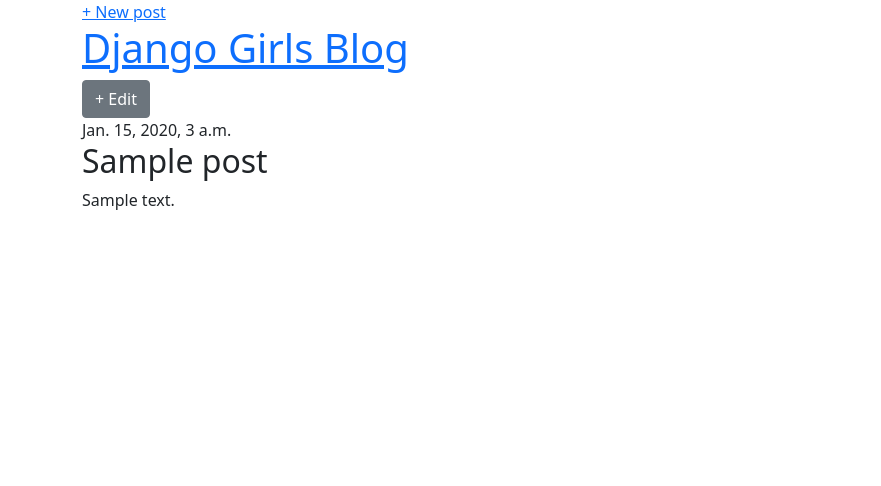
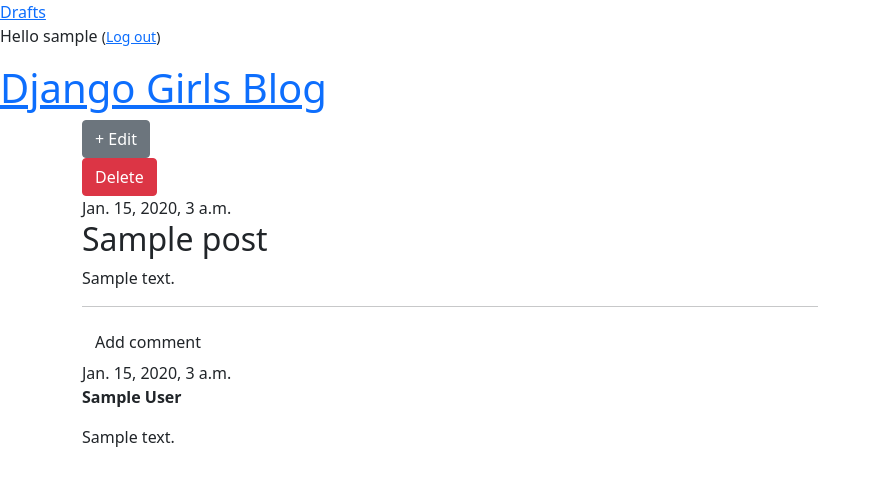
Before and after one commit to BenjNall/my-first-blog, a Django app: page /post/1/ in a window 1280 px wide. Shown: the top 486 px of the page, without its empty margins (0-881 px from the left). Run offline with Django 4.2, Linux system fonts and the light colour scheme; a user stored in the database is signed in; tables that the repository leaves empty hold one stand-in row (values such as "Sample post").

Commit message:
added delete publish, unpublished view, login security, and comments

```diff
--- a/blog/models.py
+++ b/blog/models.py
@@ -16,3 +16,20 @@
 
     def __str__(self):
         return self.title
+
+    def approved_comments(self):
+        return self.comments.filter(approved_comment=True)
+
+class Comment(models.Model):
+    post = models.ForeignKey('blog.Post', on_delete=models.CASCADE, related_name='comments')
+    author = models.CharField(max_length=200)
+    text = models.TextField()
+    created_date = models.DateTimeField(default=timezone.now)
+    approved_comment = models.BooleanField(default=False)
+
+    def approve(self):
+        self.approved_comment = True
+        self.save()
+
+    def __str__(self):
+        return self.text
--- a/blog/templates/blog/base.html
+++ b/blog/templates/blog/base.html
@@ -8,23 +8,24 @@
         <link rel="stylesheet" href="{% static 'css/blog.css' %}">
     </head>
     <body>
-        <header class="page-header">
-          <div class="container">
+        <div class="page-header">
             {% if user.is_authenticated %}
-                <a href="{% url 'post_new' %}" class="top-menu">
-                    + New post
-                </a>
+                <a href="{% url 'post_draft_list' %}" class="top-menu">Drafts</span></a>
+                <a href="{% url 'post_new' %}" class="top-menu"><span class="glyphicon glyphicon-plus"></span></a>
+                <a href="{% url 'post_draft_list' %}" class="top-menu"><span class="glyphicon glyphicon-edit"></span></a>
+                <p class="top-menu">Hello {{ user.username }} <small>(<a href="{% url 'logout' %}">Log out</a>)</small></p>
+            {% else %}
+                <a href="{% url 'login' %}" class="top-menu"><span class="glyphicon glyphicon-lock"></span></a>
             {% endif %}
-              <h1><a href="/">Django Girls Blog</a></h1>
-          </div>
-        </header>
-        <main class="container">
+            <h1><a href="/">Django Girls Blog</a></h1>
+        </div>
+        <div class="content container">
             <div class="row">
-                <div class="col">
+                <div class="col-md-8">
                 {% block content %}
                 {% endblock %}
                 </div>
             </div>
-        </main>
+        </div>
     </body>
 </html>
--- a/blog/templates/blog/post_detail.html
+++ b/blog/templates/blog/post_detail.html
@@ -7,14 +7,46 @@
                 <a class="btn btn-secondary" href="{% url 'post_edit' pk=post.pk %}">
                      + Edit
                 </a>
+                <form method="POST" action="{% url 'post_remove' pk=post.pk %}" class="post-form">{% csrf_token %}
+                    <button type="submit" class="post btn btn-danger" name="delete">
+                    Delete
+                    </button>
+                </form>
        {% endif %}
         </aside>
         {% if post.published_date %}
-            <time class="date">
-                {{ post.published_date }}
-            </time>
-        {% endif %}
+        <div class="date">
+            {{ post.published_date }}
+        </div>
+        {% else %}
+            <form method="POST" action="{% url 'post_publish' pk=post.pk %}" class="post-form">{% csrf_token %}
+                <button type="submit" class="post btn btn-secondary" name="publish">Publish</button>
+            </form>
+    {% endif %}
         <h2>{{ post.title }}</h2>
         <p>{{ post.text|linebreaksbr }}</p>
     </article>
+    <hr>
+    <a class="btn btn-default" href="{% url 'add_comment_to_post' pk=post.pk %}">Add comment</a>
+    {% for comment in post.comments.all %}
+    {% if user.is_authenticated or comment.approved_comment %}
+    <div class="comment">
+        <div class="date">
+            {{ comment.created_date }}
+            {% if not comment.approved_comment %}
+                <a class="btn btn-default" href="{% url 'comment_remove' pk=comment.pk %}">
+                   {% include './icons/hand-thumbs-down.svg' %}
+                </a>
+                <a class="btn btn-default" href="{% url 'comment_approve' pk=comment.pk %}">
+                   {% include './icons/hand-thumbs-up.svg' %}
+                </a>
+            {% endif %}
+        </div>
+        <strong>{{ comment.author }}</strong>
+        <p>{{ comment.text|linebreaks }}</p>
+    </div>
+    {% endif %}
+{% empty %}
+    <p>No comments here yet :(</p>
+{% endfor %}
 {% endblock %}
--- a/blog/urls.py
+++ b/blog/urls.py
@@ -6,4 +6,10 @@
     path('post/<int:pk>/', views.post_detail, name='post_detail'),
     path('post/new/', views.post_new, name='post_new'),
     path('post/<int:pk>/edit/', views.post_edit, name='post_edit'),
+    path('post/<int:pk>/comment/', views.add_comment_to_post, name='add_comment_to_post'),
+    path('comment/<int:pk>/approve/', views.comment_approve, name='comment_approve'),
+    path('comment/<int:pk>/remove/', views.comment_remove, name='comment_remove'),
+    path('drafts/', views.post_draft_list, name='post_draft_list'),
+    path('post/<int:pk>/publish/', views.post_publish, name='post_publish'),
+    path('post/<int:pk>/remove/', views.post_remove, name='post_remove'),
 ]
--- a/blog/views.py
+++ b/blog/views.py
@@ -2,29 +2,35 @@
 from django.utils import timezone
 from .models import Post
 from .forms import PostForm
+from django.contrib.auth.decorators import login_required
+from .forms import PostForm, CommentForm
+from .models import Post, Comment
 
 # Create your views here.
+@login_required
 def post_list(request):
     posts = Post.objects.filter(published_date__lte=timezone.now()).order_by('published_date')
     return render(request, 'blog/post_list.html', {'posts': posts})
 
+@login_required
 def post_detail(request, pk):
     post = get_object_or_404(Post, pk=pk)
     return render(request, 'blog/post_detail.html', {'post': post})
 
+@login_required
 def post_new(request):
     if request.method == "POST":
         form = PostForm(request.POST)
         if form.is_valid():
             post = form.save(commit=False)
             post.author = request.user
-            post.published_date = timezone.now()
             post.save()
             return redirect('post_detail', pk=post.pk)
     else:
         form = PostForm()
     return render(request, 'blog/post_edit.html', {'form': form})
 
+@login_required
 def post_edit(request, pk):
     post = get_object_or_404(Post, pk=pk)
     if request.method == "POST":
@@ -38,3 +44,44 @@
     else:
         form = PostForm(instance=post)
     return render(request, 'blog/post_edit.html', {'form': form})
+
+def add_comment_to_post(request, pk):
+    post = get_object_or_404(Post, pk=pk)
+    if request.method == "POST":
+        form = CommentForm(request.POST)
+        if form.is_valid():
+            comment = form.save(commit=False)
+            comment.post = post
+            comment.save()
+            return redirect('post_detail', pk=post.pk)
+    else:
+        form = CommentForm()
+    return render(request, 'blog/add_comment_to_post.html', {'form': form})
+
+@login_required
+def comment_approve(request, pk):
+    comment = get_object_or_404(Comment, pk=pk)
+    comment.approve()
+    return redirect('post_detail', pk=comment.post.pk)
+
+@login_required
+def comment_remove(request, pk):
+    comment = get_object_or_404(Comment, pk=pk)
+    comment.delete()
+    return redirect('post_detail', pk=comment.post.pk)
+
+def post_draft_list(request):
+    posts = Post.objects.filter(published_date__isnull=True).order_by('created_date')
+    return render(request, 'blog/post_draft_list.html', {'posts': posts})
+
+def post_publish(request, pk):
+    post = get_object_or_404(Post, pk=pk)
+    if request.method=='POST':
+        post.publish()
+    return redirect('post_detail', pk=pk)
+
+def post_remove(request, pk):
+    post = get_object_or_404(Post, pk=pk)
+    if request.method=='POST':
+        post.delete()
+    return redirect('post_list')
--- a/mysite/settings.py
+++ b/mysite/settings.py
@@ -123,3 +123,5 @@
 # https://docs.djangoproject.com/en/4.2/ref/settings/#default-auto-field
 
 DEFAULT_AUTO_FIELD = 'django.db.models.BigAutoField'
+
+LOGIN_REDIRECT_URL = '/'
--- a/mysite/urls.py
+++ b/mysite/urls.py
@@ -14,10 +14,15 @@
     1. Import the include() function: from django.urls import include, path
     2. Add a URL to urlpatterns:  path('blog/', include('blog.urls'))
 """
+
+from django.urls import path, include
 from django.contrib import admin
-from django.urls import path, include
+
+from django.contrib.auth import views
 
 urlpatterns = [
     path('admin/', admin.site.urls),
+    path('accounts/login/', views.LoginView.as_view(), name='login'),
+    path('accounts/logout/', views.LogoutView.as_view(next_page='/'), name='logout'),
     path('', include('blog.urls')),
 ]
```
Also changed, not shown: blog/admin.py (+6 -1 lines), blog/forms.py (+7 -1 lines), blog/templates/blog/add_comment_to_post.html (added, +9 -0 lines), blog/templates/blog/post_draft_list.html (added, +11 -0 lines), blog/templates/blog/post_list.html (+7 -6 lines), blog/templates/blog/registration/login.html (added, +24 -0 lines), 1 other file.
